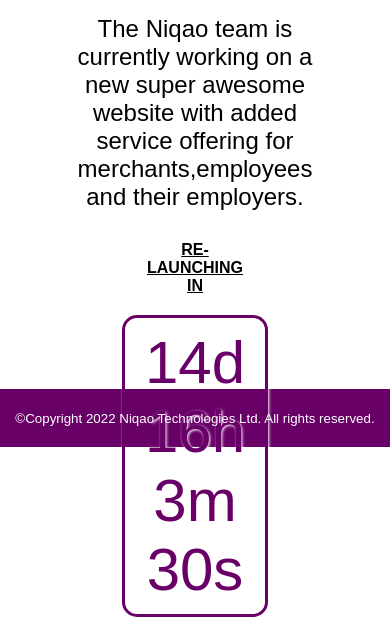
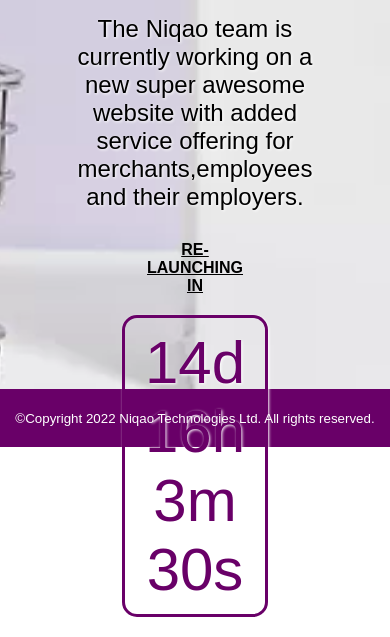
Before and after one commit to oreoA09/niqaoComingSoon, a plain HTML site: page index.html in a window 390 px wide. Shown: the part 455-1092 px from the top of the page. Drawn offline with Linux system fonts and the light colour scheme; the site is published under a folder, as on GitHub Pages, so addresses that start at the root find nothing.

Commit message:
trying img fix

```diff
--- a/index.html
+++ b/index.html
@@ -33,7 +33,7 @@ header{
     height: 100vh;
     text-align: center;
     padding: 20px 150px;
-    background-image: url(/images/background2.jpg);
+    background-image: url(images/background2.jpg);
     background-size: cover;
     background-position: center;
 }
@@ -101,7 +101,7 @@ footer{
 
 	header{
 		padding: 30px 80px;
-        background-image: url(/images/background.jpg);
+        background-image: url(images/background.jpg);
 	}
     section img{
         width: 200px;
```
